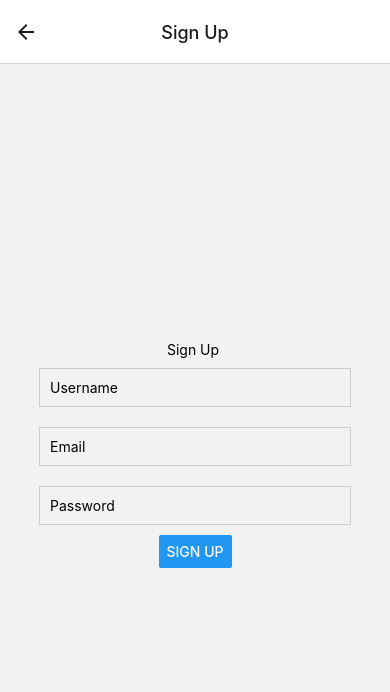
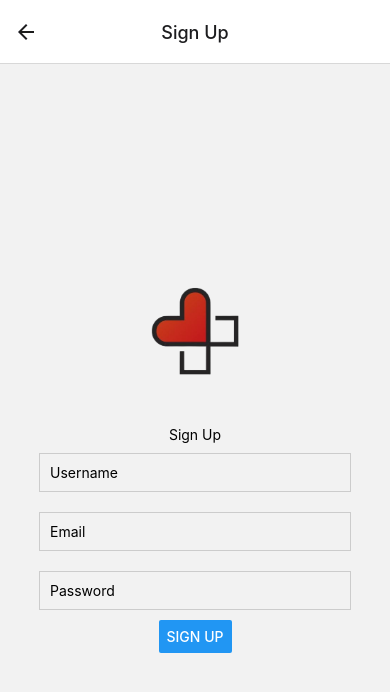
Before and after one commit to HamzaHarrass/PharmGarde, a React Native app in the folder PharmGarde/: screen /SignUp in a window 390 px wide. Shown: the top 692 px of the page. Built offline with nearby package versions, Linux system fonts and the light colour scheme.

Commit message:
ajouter logo sur signInscreen & singUpscreen et sur le debut de run d'application

```diff
--- a/PharmGarde/SignInScreen.js
+++ b/PharmGarde/SignInScreen.js
@@ -1,5 +1,6 @@
 import React, { useState } from 'react';
-import { View, Text, TextInput, Button, StyleSheet } from 'react-native';
+import { View, Text, TextInput, Button, Image, StyleSheet } from 'react-native';
+import Logo from './assets/991ce665cc7d0ee9b05e6881e5dab431.png';
 
 export default function SignInScreen({ navigation }) {
   const [username, setUsername] = useState('');
@@ -11,6 +12,8 @@ export default function SignInScreen({ navigation }) {
 
   return (
     <View style={styles.container}>
+      <Image source={Logo} style={styles.logo} />
+
       <Text>Sign In</Text>
       <TextInput
         style={styles.input}
@@ -43,4 +46,9 @@ const styles = StyleSheet.create({
     padding: 10,
     marginVertical: 10,
   },
+  logo: {
+    width: 150,
+    height: 150,
+    marginBottom: 20,
+  },
 });
--- a/PharmGarde/SignUpScreen.js
+++ b/PharmGarde/SignUpScreen.js
@@ -1,5 +1,6 @@
 import React, { useState } from 'react';
-import { View, Text, TextInput, Button, StyleSheet } from 'react-native';
+import { View, Text, TextInput, Button, Image, StyleSheet } from 'react-native';
+import Logo from './assets/991ce665cc7d0ee9b05e6881e5dab431.png';
 
 export default function SignUpScreen({ navigation }) {
   const [username, setUsername] = useState('');
@@ -12,7 +13,9 @@ export default function SignUpScreen({ navigation }) {
 
   return (
     <View style={styles.container}>
-      <Text>Sign Up </Text>
+      <Image source={Logo} style={styles.logo} />
+
+      <Text>Sign Up</Text>
       <TextInput
         style={styles.input}
         placeholder="Username"
@@ -50,4 +53,9 @@ const styles = StyleSheet.create({
     padding: 10,
     marginVertical: 10,
   },
+  logo: {
+    width: 150,
+    height: 150,
+    marginBottom: 20,
+  },
 });
--- a/PharmGarde/app.json
+++ b/PharmGarde/app.json
@@ -7,7 +7,7 @@
     "icon": "./assets/icon.png",
     "userInterfaceStyle": "light",
     "splash": {
-      "image": "./assets/splash.png",
+      "image": "./assets/991ce665cc7d0ee9b05e6881e5dab431.png",
       "resizeMode": "contain",
       "backgroundColor": "#ffffff"
     },
```
